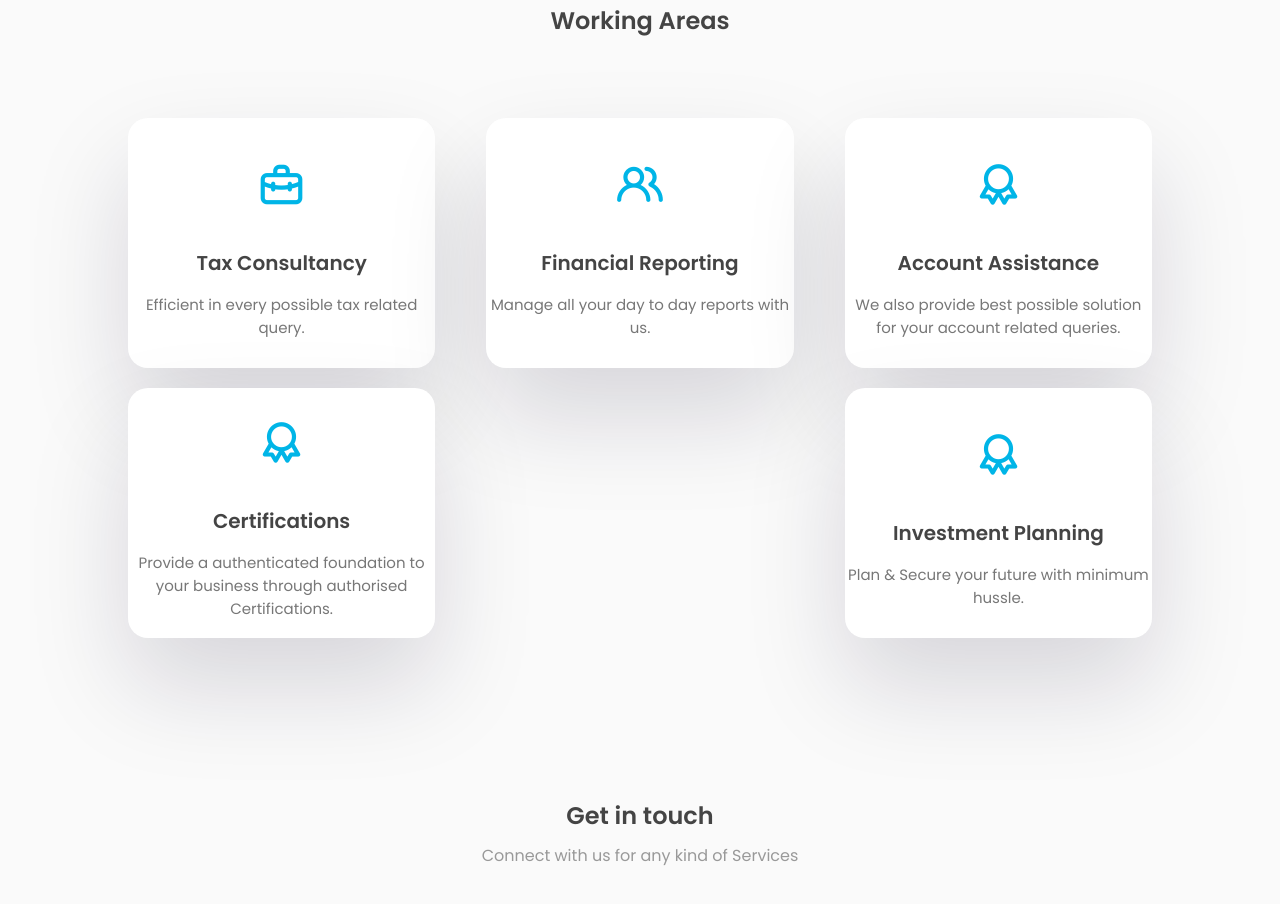
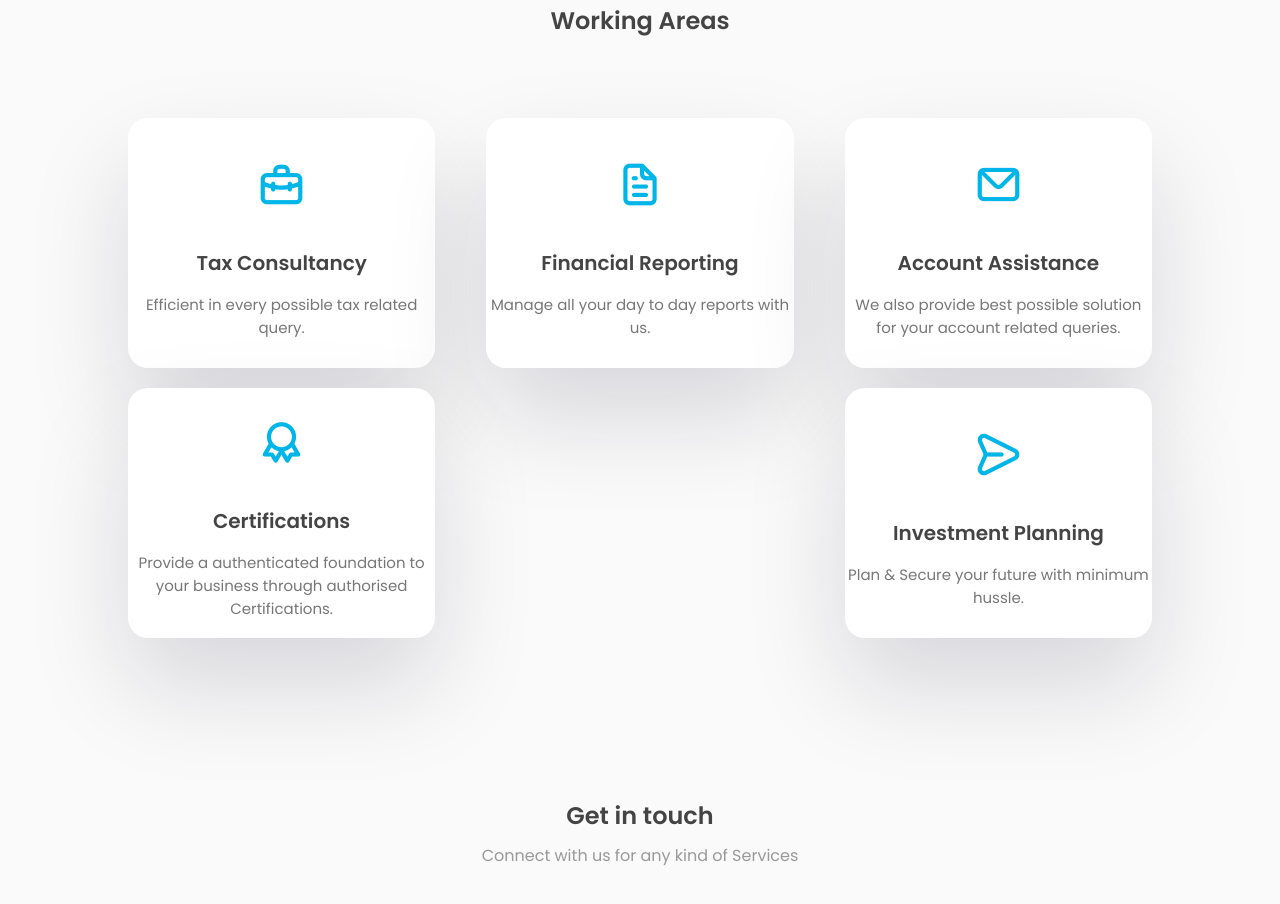
Before and after one commit to sahilverma818/Verma-Associates-Project, a plain HTML site: page index.html in a window 1280 px wide. Shown: the part 1389-2293 px from the top of the page. Drawn offline with nearby package versions, Linux system fonts and the light colour scheme.

Commit message:
Add files via upload

```diff
--- a/index.html
+++ b/index.html
@@ -134,12 +134,12 @@
                         <label> Efficient in every possible tax related query. </label>
                     </div>
                     <div class="project-box">
-                        <i class="uil uil-users-alt"></i>
+                        <i class="uil uil-file-alt"></i>
                         <h3> Financial Reporting </h3>
                         <label> Manage all your day to day reports with us. </label>
                     </div>
                     <div class="project-box">
-                        <i class="uil uil-award"></i>
+                        <i class="uil uil-envelope"></i>
                         <h3> Account Assistance </h3>
                         <label> We also provide best possible solution for your account related queries. </label>
                     </div>
@@ -149,7 +149,7 @@
                         <label> Provide a authenticated foundation to your business through authorised Certifications. </label>
                     </div>
                     <div class="project-box">
-                        <i class="uil uil-award"></i>
+                        <i class="uil uil-message"></i>
                         <h3> Investment Planning</h3>
                         <label> Plan & Secure your future with minimum hussle. </label>
                     </div>
```
